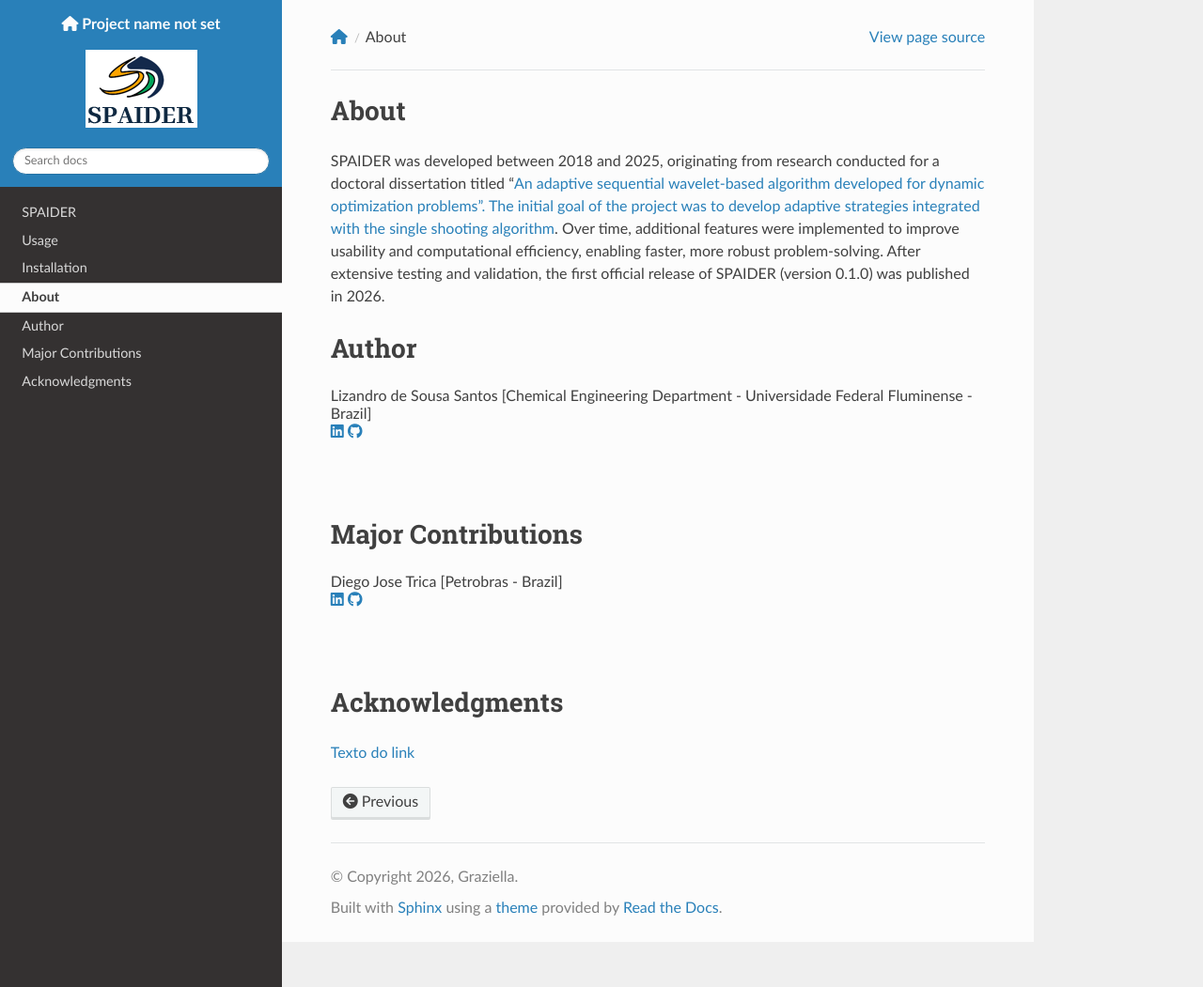
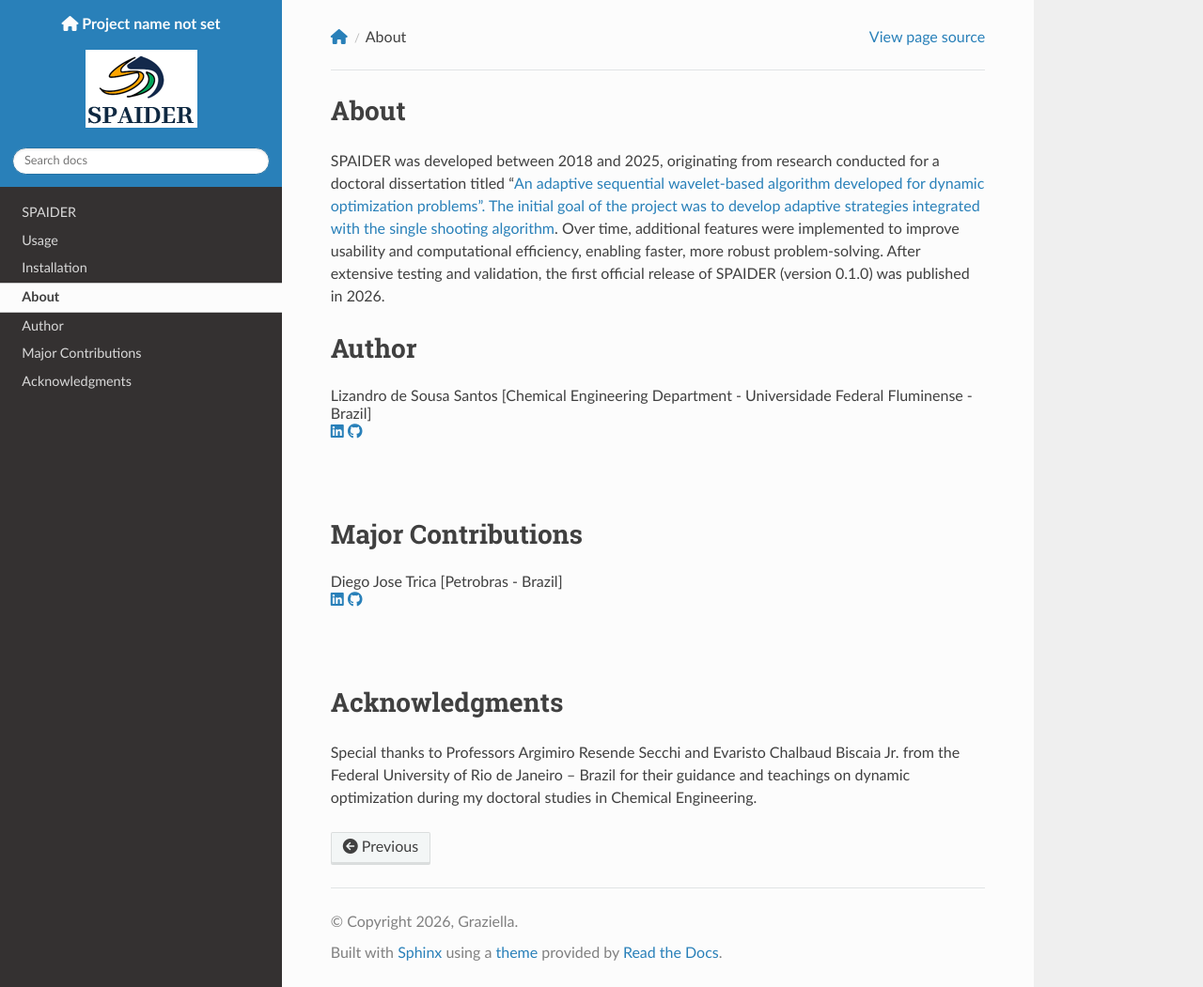
Before and after one commit to LizandroCloud/SPAIDER-M, a Sphinx documentation site: the page built from docs/source/about.rst, in a window 1280 px wide and 1051 px high. Shown: the whole window at 94% size. Built offline with Sphinx 7.4.7 and the Read the Docs theme 3.1.0, drawn with Linux system fonts in a browser that asks for light colours.

Commit message:
Update about.rst

```diff
--- a/docs/source/about.rst
+++ b/docs/source/about.rst
@@ -1,7 +1,7 @@
 About
 =====
 
-SPAIDER was developed between 2018 and 2025, originating from research conducted for a doctoral dissertation titled "`An adaptive sequential wavelet-based algorithm developed for dynamic optimization problems". The initial goal of the project was to develop adaptive strategies integrated with the single shooting algorithm <https://www.exemplo.com>`_. Over time, additional features were implemented to improve usability and computational efficiency, enabling faster, more robust problem-solving. After extensive testing and validation, the first official release of SPAIDER (version 0.1.0) was published in 2026.
+SPAIDER was developed between 2018 and 2025, originating from research conducted for a doctoral dissertation titled "`An adaptive sequential wavelet-based algorithm developed for dynamic optimization problems". The initial goal of the project was to develop adaptive strategies integrated with the single shooting algorithm <https://doi.org/10.1016/j.compchemeng.2018.11.007>`_. Over time, additional features were implemented to improve usability and computational efficiency, enabling faster, more robust problem-solving. After extensive testing and validation, the first official release of SPAIDER (version 0.1.0) was published in 2026.
 
 Author
 ======
@@ -18,7 +18,6 @@
      </a>
      <div style="margin-top: 80px;"></div>
    </div>
-
 Major Contributions
 ===================
 
@@ -34,8 +33,7 @@
      </a>
      <div style="margin-top: 80px;"></div>
    </div>
-
 Acknowledgments
 ===================
 
-`Texto do link <https://www.exemplo.com>`_
+Special thanks to Professors Argimiro Resende Secchi and Evaristo Chalbaud Biscaia Jr. from the Federal University of Rio de Janeiro – Brazil for their guidance and teachings on dynamic optimization during my doctoral studies in Chemical Engineering.
```
